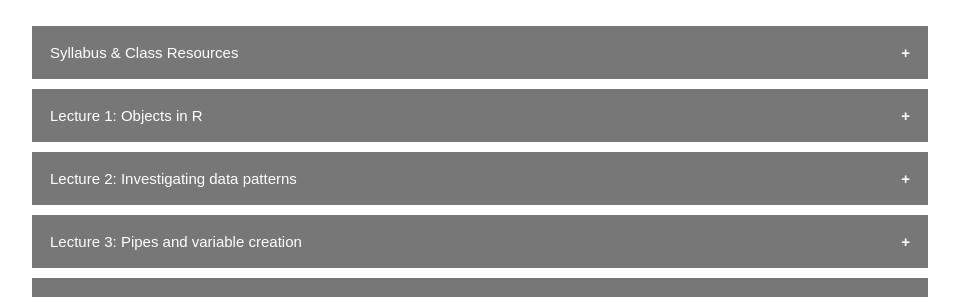
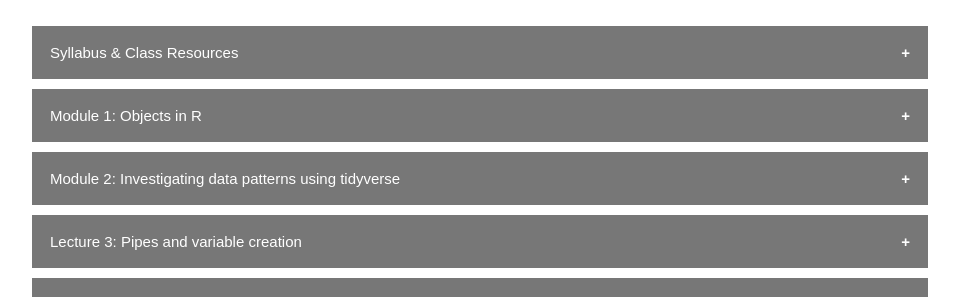
Before and after one commit to ozanj/rclass, a Jekyll site: the page built from resources/index.html, in a window 1280 px wide. Shown: the part 176-473 px from the top of the page, without its empty margins (160-1119 px from the left). Built offline with Jekyll 4.4.1, drawn with Linux system fonts in a browser that asks for light colours.

Commit message:
revisions to site

```diff
--- a/lectures/lecture1/lecture1.2_ua.Rmd
+++ b/lectures/lecture1/lecture1.2_ua.Rmd
@@ -1,7 +1,7 @@
 ---
 title: Managing and Manipulating Data Using R # potentially push to header
 subtitle:  Lecture 1.2
-author: Karina Salazar
+author:
 date:
 classoption: dvipsnames  # for colors
 fontsize: 8pt
--- a/lectures/lecture2/lecture2_ua.Rmd
+++ b/lectures/lecture2/lecture2_ua.Rmd
@@ -1,7 +1,7 @@
 ---
 title: Managing and Manipulating Data Using R # potentially push to header
 subtitle:  Lecture 2
-author: Karina Salazar
+author:
 date:
 classoption: dvipsnames  # for colors
 fontsize: 8pt
--- a/resources/index.html
+++ b/resources/index.html
@@ -97,13 +97,13 @@
 	</div>
 
 	<div class="wrapper">
-		<button class="collapsible">Lecture 1: Objects in R </button>
+		<button class="collapsible">Module 1: Objects in R </button>
 		<div class="content" align="right">
 		<p>Logistics:</p>
 		<p class="indented">
-		<a href= "../lectures/lecture1/lecture1.1_ua.pdf" style="color:#094191">UA Lecture 1.1 pdf, </a>
+		<a href= "../lectures/lecture1/lecture1.1_ua.pdf" style="color:#094191">UA logistics pdf, </a>
 		<a href= "https://raw.githubusercontent.com/ozanj/rclass/master/lectures/lecture1/lecture1.1_ua.Rmd" style="color:#094191"> .Rmd </a> <br />
-		<a href= "../lectures/lecture1/lecture1.2.pdf" style="color:#094191">UCLA Lecture 1.1 pdf, </a>
+		<a href= "../lectures/lecture1/lecture1.2.pdf" style="color:#094191">UCLA logistics pdf, </a>
 		<a href= "https://raw.githubusercontent.com/ozanj/rclass/master/lectures/lecture1/lecture1.1.Rmd" style="color:#094191"> .Rmd, </a>
 		</p>
 		<p>Links to Lecture materials:</p>
@@ -131,7 +131,7 @@
 	</div>
 
 	<div class="wrapper">
-		<button class="collapsible">Lecture 2: Investigating data patterns</button>
+		<button class="collapsible">Module 2: Investigating data patterns using tidyverse</button>
 		<div class="content">
 		<p> Links to Lecture materials: </p>
 		<p class="indented">
```
Also changed, not shown: 2 other files.
